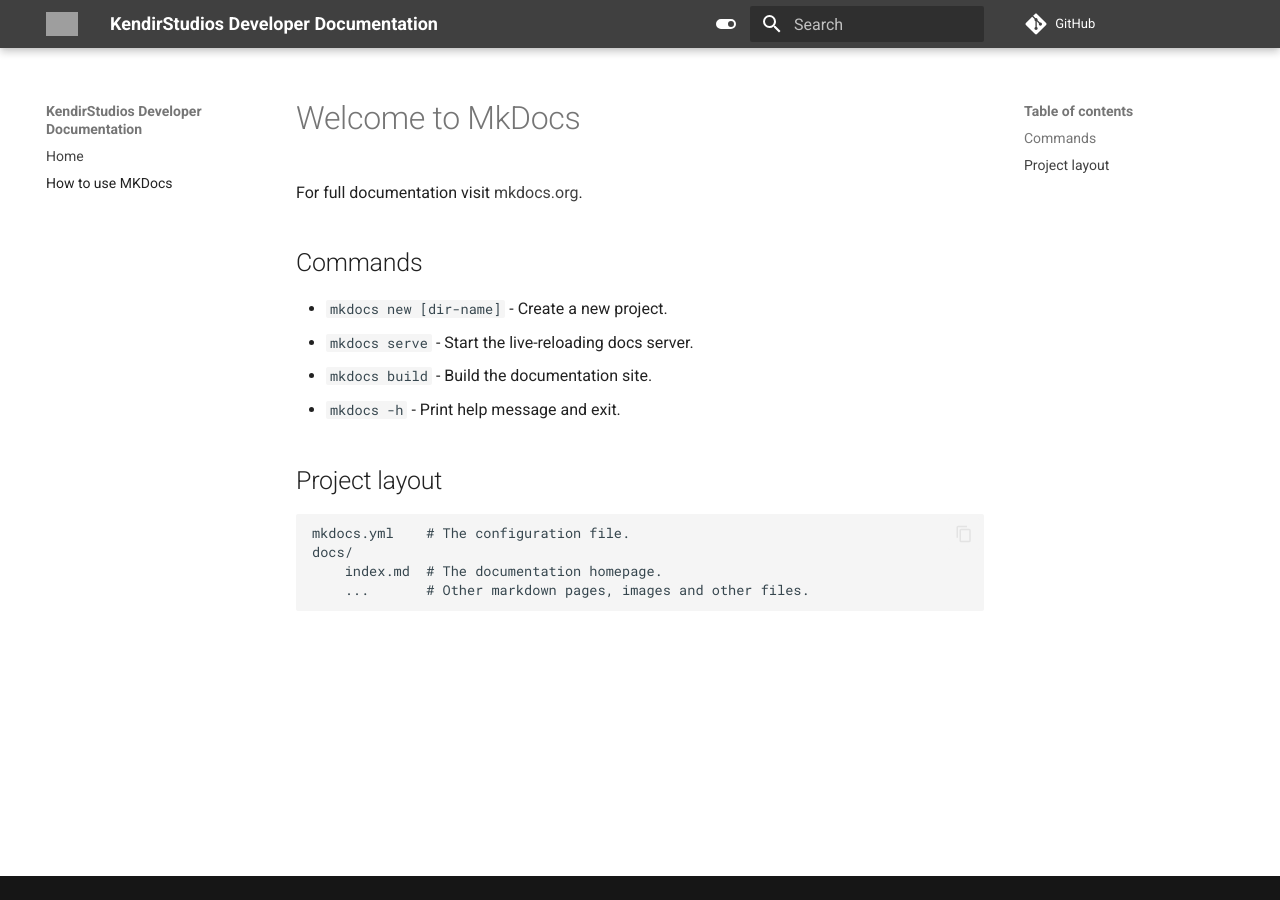
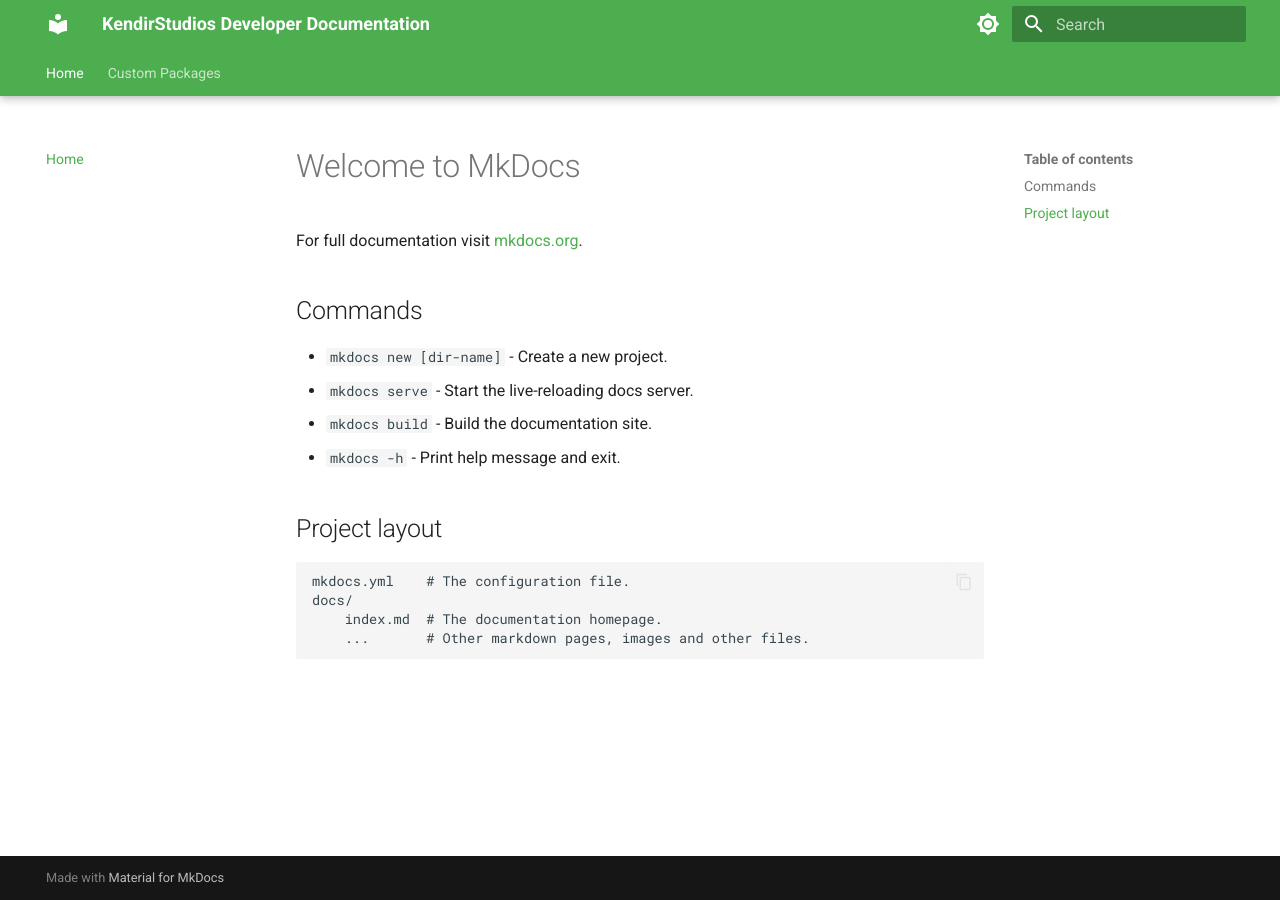
Before and after one commit to KendirStudio/KendirStudios-DeveloperDocumentation, an MkDocs documentation site: the page built from docs/index.md, in a window 1280 px wide. Built offline with MkDocs 1.6.1 and Material for MkDocs 9.7.7, drawn with Linux system fonts in a browser that asks for light colours; comment, search, counter and statistics services are not loaded; grey boxes are pictures that could not be loaded.

Commit message:
Reset package and added custom package documentation.

```diff
--- a/docs/stylesheets/extra.css
+++ /dev/null
@@ -1,5 +0,0 @@
-:root {
-    --md-primary-fg-color:        #404040;
-    --md-primary-fg-color--light: #858585;
-    --md-primary-fg-color--dark:  #292929;
-  }
--- a/mkdocs.yml
+++ b/mkdocs.yml
@@ -1,46 +1,38 @@
 site_name: KendirStudios Developer Documentation
-repo_url: https://github.com/KendirStudio/KendirStudios-DeveloperDocumentation
 
 theme:
-  logo: images/icon.ico
   name: material
-  primary: custom
-  accent: red
+  palette:
+    # Light Mode
+    - scheme: default
+      toggle:
+        icon: material/brightness-7
+        name: Switch to dark mode
+      primary: green
+      accent: deep purple
+    # Dark Mode
+    - scheme: slate
+      toggle:
+        icon: material/brightness-4
+        name: Switch to light mode
+      primary: green
+      accent: deep purple
   features:
+    - navigation.instant
+    - navigation.instant.progress
+    - navigation.instant.preview
+    - navigation.tracking
+    - navigation.tabs
+    - navigation.tabs.sticky
     - navigation.sections
+    - content.code.copy
+    - content.code.annotate
+    - content.code.line_numbers
     - search.suggest
     - search.highlight
-    - content.code.annotation
-    - content.code.copy
-  palette:
-  # Palette toggle for light mode
-    - media: "(prefers-color-scheme: light)"
-      scheme: default
-      primary: custom
-      accent: pink
-      toggle:
-        icon: material/toggle-switch
-        name: Switch to dark mode
-    # Palette toggle for dark mode
-    - media: "(prefers-color-scheme: dark)"
-      scheme: slate
-      primary: custom
-      accent: pink
-      toggle:
-        icon: material/toggle-switch-off-outline
-        name: Switch to light mode
-
-extra:
-  generator: false
-
-extra_css:
-  - stylesheets/extra.css
-
-markdown_extensions:
-  - attr_list
-  - md_in_html
-  - sane_lists
 
 nav:
   - Home: index.md
-  - How to use MKDocs: mkdocs.md
+  - Custom Packages:
+    - How to install: custom-packages/how-to-install.md
+    - Available Packages: custom-packages/available-packages-urls.md
```
Also changed, not shown: docs/custom-packages/available-packages-urls.md (added, +94 -0 lines), docs/custom-packages/how-to-install.md (added, +51 -0 lines), docs/mkdocs.md (deleted, +0 -32 lines), docs/images/logo.ico (deleted).
